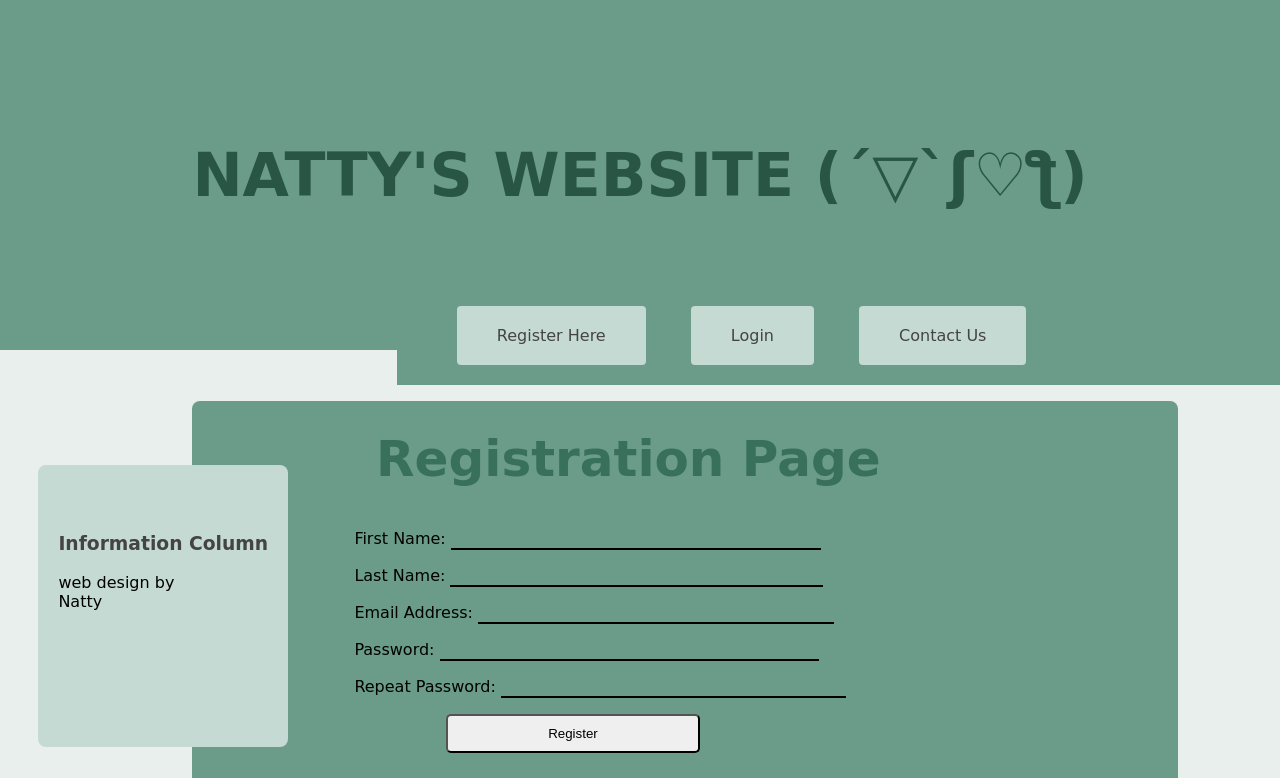
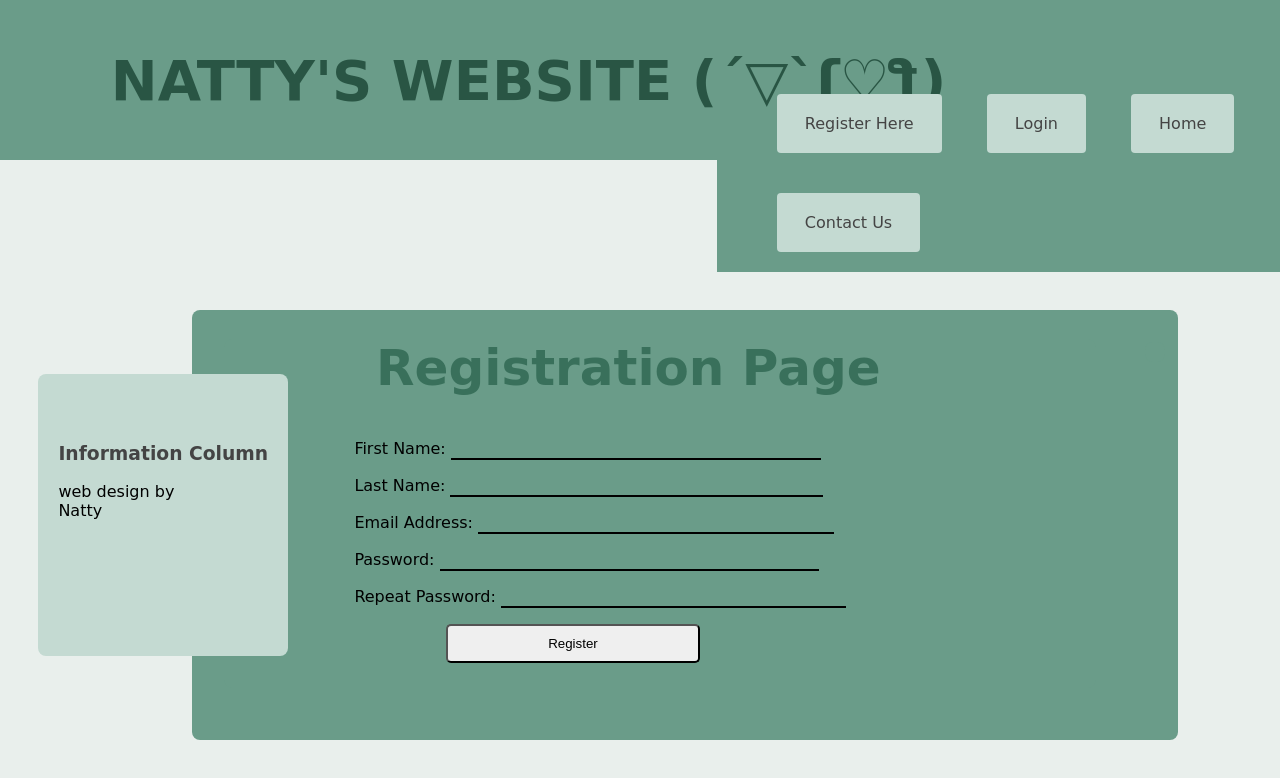
Before and after one commit to rainbowmole/WebDevCS202, a PHP site: page /register.php in a window 1280 px wide. Shown: the top 778 px of the page. Run offline with PHP 8.4, Linux system fonts and the light colour scheme.

Commit message:
Add files via upload

```diff
--- a/edit_user.php
+++ b/edit_user.php
@@ -96,7 +96,7 @@
 				}else{
 					//no valid id tell the user to register instead
 					echo '<h3>User does not exist</h3>';
-					echo '<p>Not yet Registered?</p><br>;
+					echo '<p>Not yet Registered?</p><br>
 					<a href="register.php">Register here</a><br>';
 				}
 				mysqli_close($dbcon);
--- /dev/null
+++ b/nav_register.php
@@ -0,0 +1,9 @@
+<div id="nav_home">
+	<ul>
+		<li><a href = "register.php" title="Registration Page">Register Here</a></li>
+		<li><a href = "login_page.php" title="Login">Login</a></li>
+		<li><a href = "index.php" title="Home">Home</a></li>
+		<li><a href = "contact.php" title="Contact Us">Contact Us</a></li>
+
+	</ul>
+</div>
--- a/register.php
+++ b/register.php
@@ -9,7 +9,7 @@
 <body>
 	<div id="container">
 		<?php include('header.php'); ?>
-		<?php include('nav.php'); ?>
+		<?php include('nav_register.php'); ?>
 		<?php include('info-col.php'); ?>
 
 		<div id='regcontent'>
--- a/style.css
+++ b/style.css
@@ -1,15 +1,14 @@
 #header {
     background-color: #6A9C89;
-    font-size: 30px;
+    font-size: 28px;
     font-style: Ms Comic Sans;
-    margin: 0;
-    padding: 100px;
-    justify-content: center;
-    text-align: center;
+    padding: 10px;
+    text-align: left;
 }
 
 #header h1{
 	color: #295544;
+    margin-left: 8%;
 }
 
 body {
@@ -30,8 +29,9 @@ body {
 
 #nav_login {
     background-color: #6A9C89;
-    margin-left: 41%;
-    margin-top: -6.5%;
+    margin-left: 75%;
+    margin-top: -8%;
+    margin-bottom: 3%;
 }
 
 #nav_login li {
@@ -58,21 +58,31 @@ body {
 
 #nav_home {
     background-color: #6A9C89;
-    margin-left: 31%;
-    margin-top: -6.3%;
+    margin-left: 56%;
+    margin-top: -8%;
+    margin-bottom: 3%;
 }
 
 #nav_admin {
     background-color: #6A9C89;
-    margin-left: 25%;
-    margin-top: -6.3%;
+    margin-left: 51%;
+    margin-top: -8%;
+    margin-bottom: 3%;
+}
+
+#nav_register {
+    background-color: #6A9C89;
+    margin-left: 56%;
+    margin-top: -8%;
+    margin-bottom: 3%;
+
 }
 
 
 li {
     padding: 20px;
-    padding-left: 40px;
-    padding-right: 40px;
+    padding-left: 28px;
+    padding-right: 28px;
     margin: 20px;
     font-size: medium;
     list-style: none;
@@ -342,8 +352,8 @@ a:hover {
 table, tr, td {
     border: 1px solid;
     border-collapse: collapse;
-    margin-left: 27%;
-    width: 50%;
+    margin-left: 11%;
+    width: 80%;
     color: #305e4c;
     background-color: #C4DAD2;
 }
@@ -353,6 +363,7 @@ th{
 }
 
 td{
+    padding: 10px;
     width: 50%;
 }
 
```
Also changed, not shown: index.php (+1 -1 lines).
